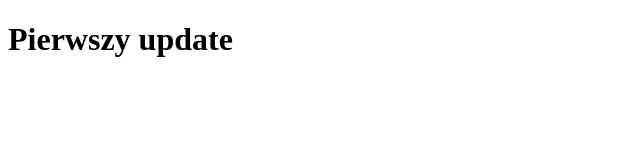
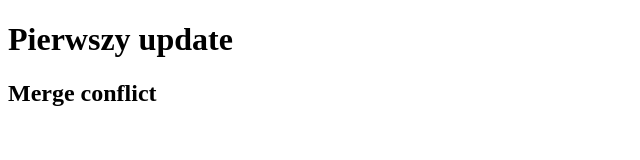
Before and after one commit to Fuxsi/basic_repo, a plain HTML site: page index.html in a window 1280 px wide. Shown: the whole page, without its empty margins (0-640 px from the left). Drawn offline with Linux system fonts and the light colour scheme.

Commit message:
merge conflict

```diff
--- a/index.html
+++ b/index.html
@@ -7,5 +7,6 @@
 </head>
 <body>
     <h1>Pierwszy update</h1>
+    <h2>Merge conflict</h2>
 </body>
 </html>
```
